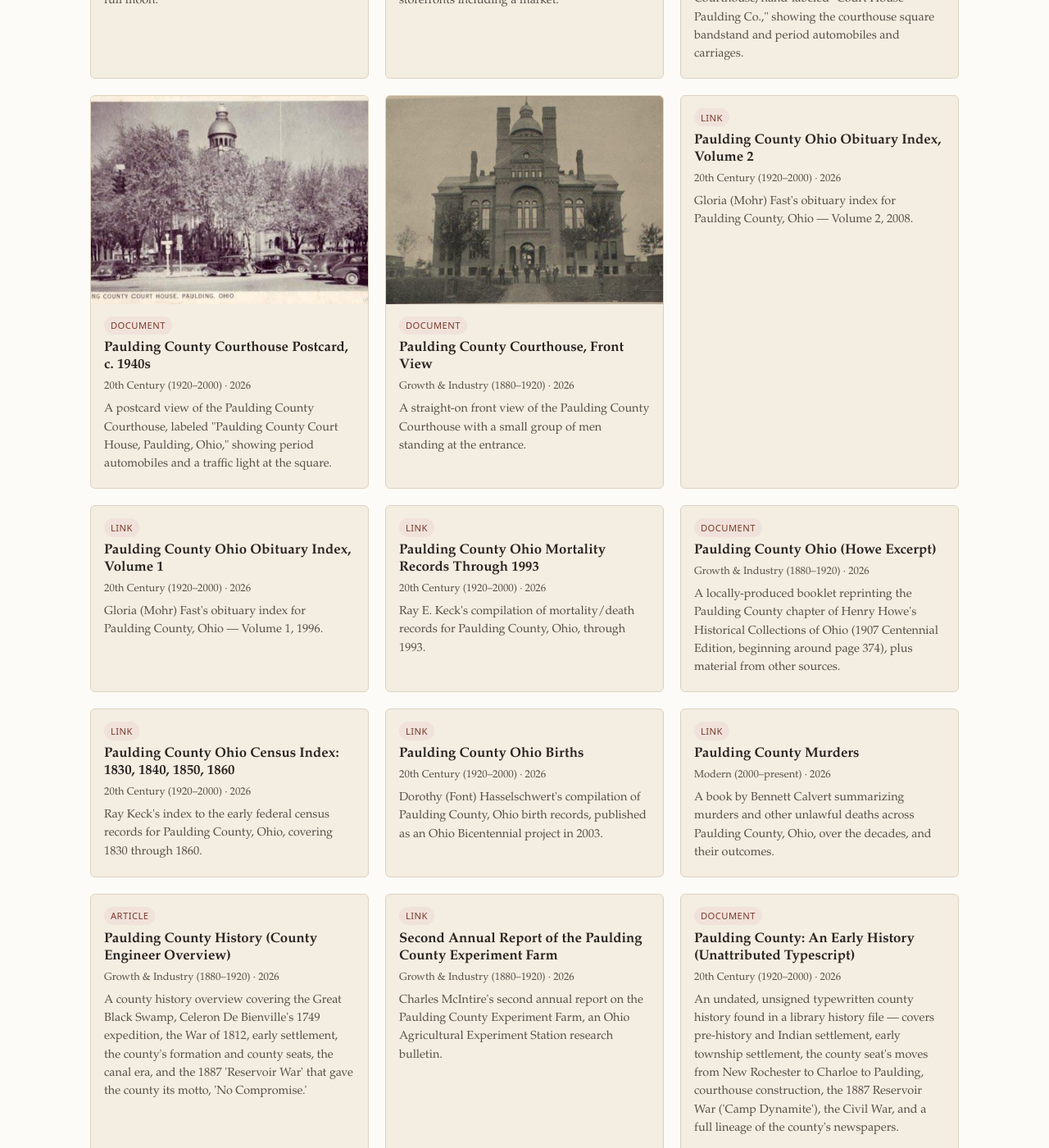
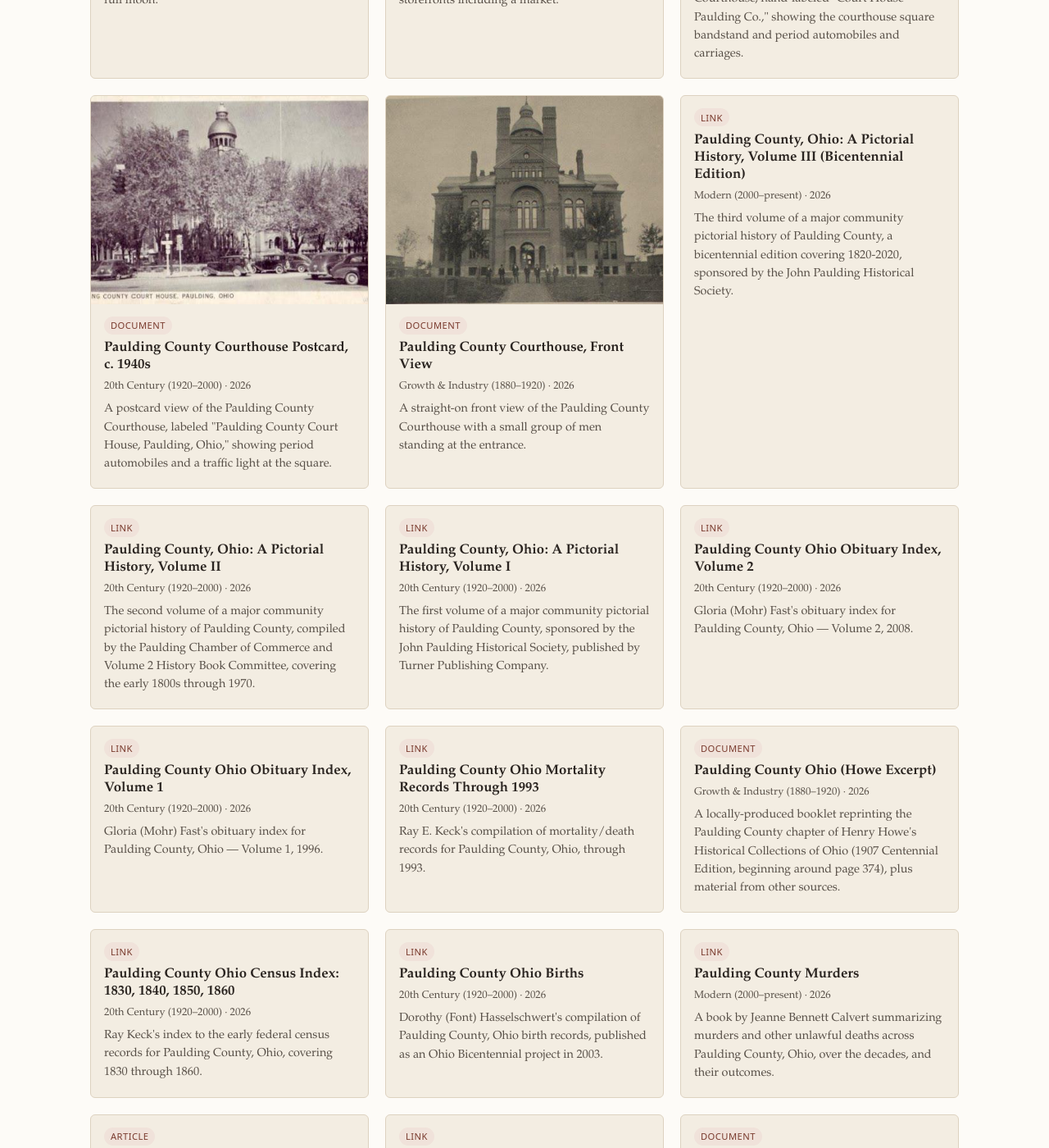
Before and after one commit to jofer215/Paulding, a Jekyll site: the page built from browse.html, in a window 1280 px wide and 1400 px high, scrolled down 1649 px. Shown: the whole window at 82% size. Built offline with Jekyll 4.4.1, drawn with Linux system fonts in a browser that asks for light colours; some of the changed text lies outside the part shown.

Commit message:
Add bibliography cards for the 3-volume Pictorial History set
All three volumes are still in copyright, so these are citation-only
link entries (same treatment as Don Price's 1975 book and The Melrose
Area), cross-linked to each other. Physical copies are in hand though
- next step is mining specific standout photos/facts out of them for
their own individual entries, not reproducing the books wholesale.

Also includes your fix to the Jeanne Bennett Calvert author name, and
marks both items done in ROADMAP.md.

```diff
--- a/_items/paulding-county-murders-bennett-calvert.md
+++ b/_items/paulding-county-murders-bennett-calvert.md
@@ -2,14 +2,14 @@
 title: "Paulding County Murders"
 type: link
 era: 2000-present
-description: "A book by Bennett Calvert summarizing murders and other unlawful deaths across Paulding County, Ohio, over the decades, and their outcomes."
-source: "Bennett Calvert, independently published, Nov. 15, 2023"
+description: "A book by Jeanne Bennett Calvert summarizing murders and other unlawful deaths across Paulding County, Ohio, over the decades, and their outcomes."
+source: "Jeanne Bennett Calvert, independently published, Nov. 15, 2023"
 rights: "External resource — rights belong to the author/publisher."
 external_url: "https://www.amazon.com/Paulding-County-Murders-Bennett-Calvert/dp/B0CLPFDLF6"
-tags: [true crime, book, bennett calvert]
+tags: [true crime, book, jeanne bennett calvert]
 ---
 
-*Paulding County Murders*, by Bennett Calvert. Independently published,
+*Paulding County Murders*, by Jeanne Bennett Calvert. Independently published,
 Nov. 15, 2023; 175 pages; ISBN-13 979-8858718772.
 
 Publisher's synopsis: "Over the decades, there have been many murders
--- /dev/null
+++ b/_items/paulding-county-ohio-pictorial-history-vol1.md
@@ -0,0 +1,20 @@
+---
+title: "Paulding County, Ohio: A Pictorial History, Volume I"
+type: link
+era: 1920-2000
+description: "The first volume of a major community pictorial history of Paulding County, sponsored by the John Paulding Historical Society, published by Turner Publishing Company."
+source: "Turner Publishing Company; sponsored by the John Paulding Historical Society."
+rights: "In copyright; rights status not otherwise confirmed."
+external_url: "https://books.google.com/books/about/Paulding_County_Ohio.html?id=teeoBeMndZEC"
+tags: [pictorial history, john paulding historical society, turner publishing, bibliography, further reading]
+---
+
+The first volume of a three-volume pictorial history of Paulding
+County, sponsored by the John Paulding Historical Society and published
+by Turner Publishing Company. Physical copy in hand; not yet mined for
+individual photos or facts to add as their own entries — likely the
+richest single source in this archive's "still to process" pile. See
+also
+[Volume II]({{ "/archive/paulding-county-ohio-pictorial-history-vol2/" | relative_url }})
+and
+[Volume III]({{ "/archive/paulding-county-ohio-pictorial-history-vol3/" | relative_url }}).
--- /dev/null
+++ b/_items/paulding-county-ohio-pictorial-history-vol2.md
@@ -0,0 +1,20 @@
+---
+title: "Paulding County, Ohio: A Pictorial History, Volume II"
+type: link
+era: 1920-2000
+description: "The second volume of a major community pictorial history of Paulding County, compiled by the Paulding Chamber of Commerce and Volume 2 History Book Committee, covering the early 1800s through 1970."
+source: "M.T. Publishing Company (Evansville, IN); compiled by the Paulding Chamber of Commerce and Volume 2 History Book Committee."
+rights: "In copyright; rights status not otherwise confirmed."
+external_url: "https://mtpublishing.com/product/paulding-county-ohio/"
+tags: [pictorial history, paulding chamber of commerce, mt publishing, bibliography, further reading]
+---
+
+The second volume of a three-volume pictorial history of Paulding
+County, compiled by the Paulding Chamber of Commerce and Volume 2
+History Book Committee "in an attempt to represent all areas of the
+county and life as it was here from the early 1800s to 1970." Physical
+copy in hand; not yet mined for individual photos or facts to add as
+their own entries. See also
+[Volume I]({{ "/archive/paulding-county-ohio-pictorial-history-vol1/" | relative_url }})
+and
+[Volume III]({{ "/archive/paulding-county-ohio-pictorial-history-vol3/" | relative_url }}).
--- /dev/null
+++ b/_items/paulding-county-ohio-pictorial-history-vol3.md
@@ -0,0 +1,20 @@
+---
+title: "Paulding County, Ohio: A Pictorial History, Volume III (Bicentennial Edition)"
+type: link
+era: 2000-present
+description: "The third volume of a major community pictorial history of Paulding County, a bicentennial edition covering 1820-2020, sponsored by the John Paulding Historical Society."
+source: "M.T. Publishing Company; sponsored by the John Paulding Historical Society. \"Bicentennial Commemorative Edition, 1820-2020.\""
+rights: "In copyright; rights status not otherwise confirmed."
+external_url: "https://mtpublishing.com/product/paulding-county-ohio-a-pictorial-history-volume-iii-bicentennial-edition/"
+tags: [pictorial history, john paulding historical society, mt publishing, bicentennial, bibliography, further reading]
+---
+
+The third volume of a three-volume pictorial history of Paulding
+County, published as a bicentennial commemorative edition (1820-2020)
+sponsored by the John Paulding Historical Society, with "historical
+highlights and hundreds of historical photos from the county, past and
+present." Physical copy in hand; not yet mined for individual photos or
+facts to add as their own entries. See also
+[Volume I]({{ "/archive/paulding-county-ohio-pictorial-history-vol1/" | relative_url }})
+and
+[Volume II]({{ "/archive/paulding-county-ohio-pictorial-history-vol2/" | relative_url }}).
```
Also changed, not shown: ROADMAP.md (+14 -16 lines).
